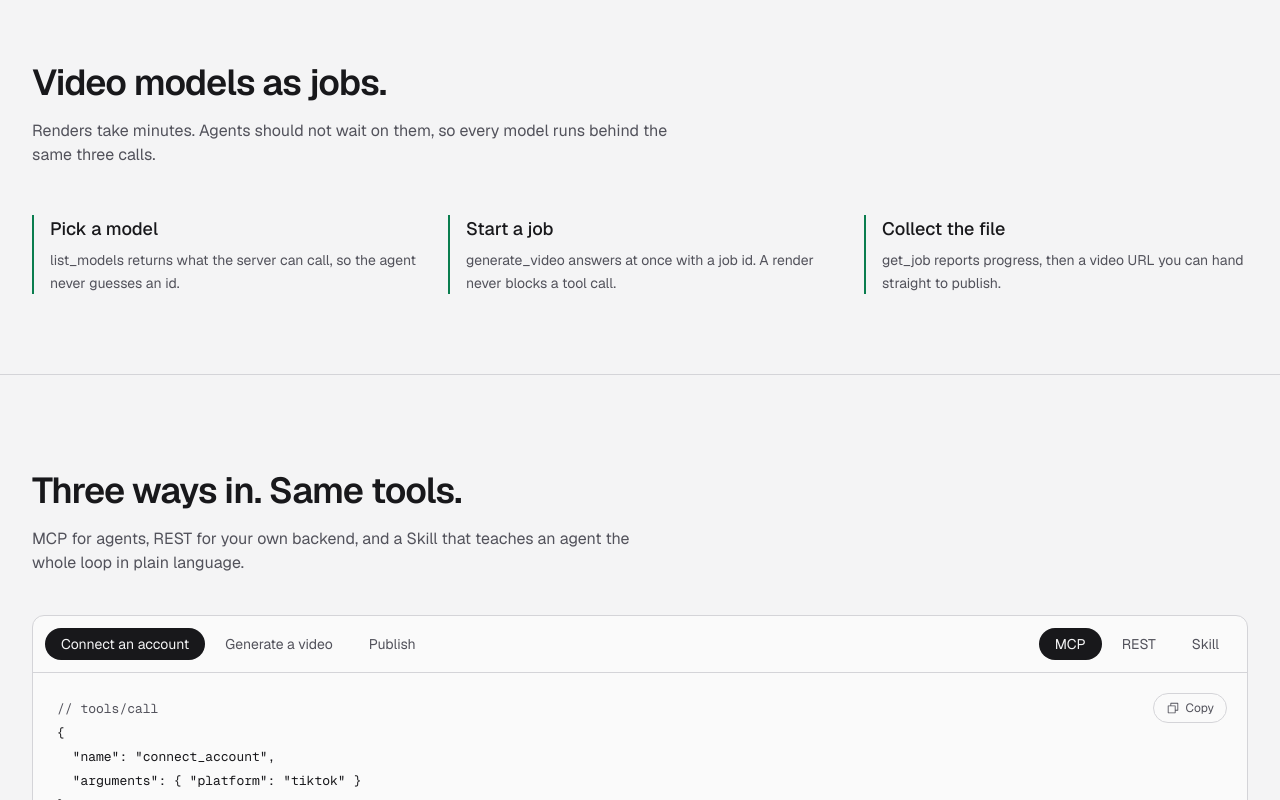
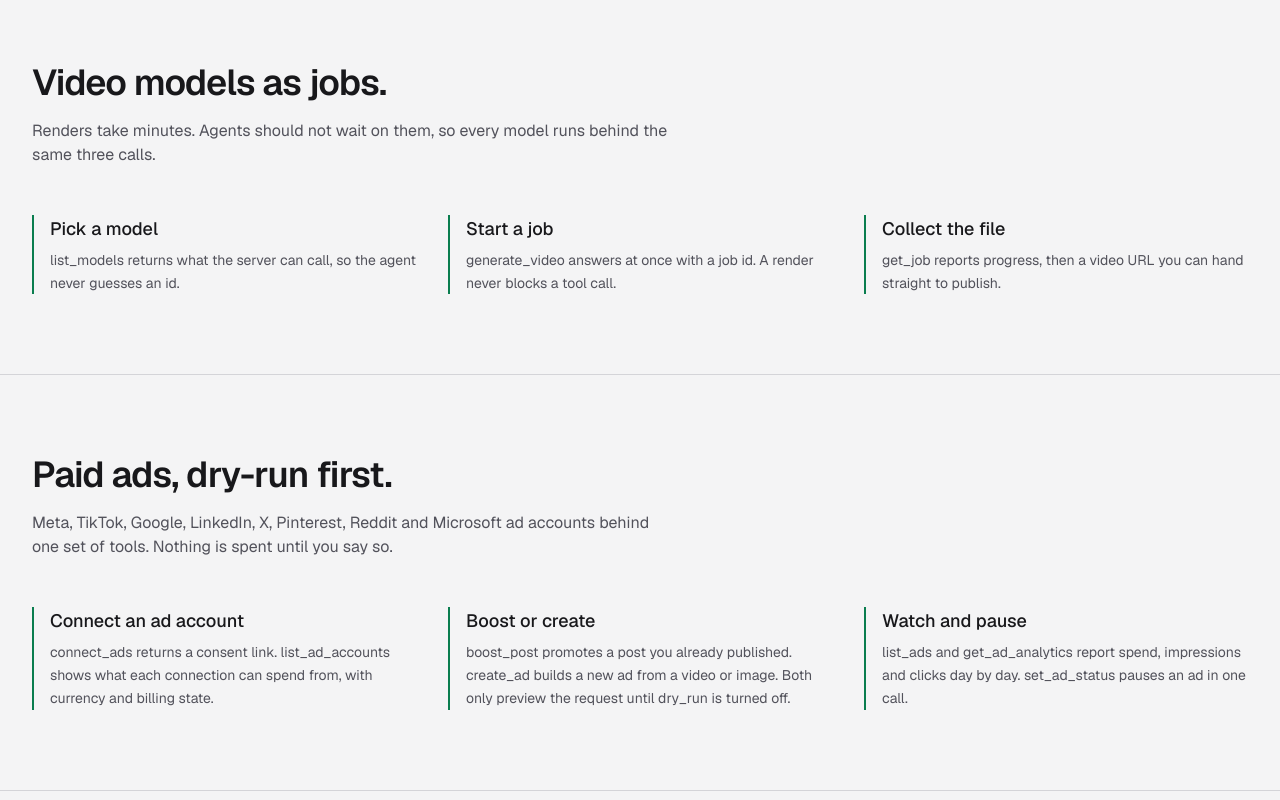
Before and after one commit to YouMingYeh/Distro, a Next.js app in the folder web/: page / in a window 1280 px wide. Shown: the part 2000-2800 px from the top of the page. Built offline with nearby package versions, Linux system fonts and the light colour scheme; no server answers.

Commit message:
Show the ads tools on the site: a paid ads section and a boost example

```diff
--- a/web/app/layout.tsx
+++ b/web/app/layout.tsx
@@ -9,7 +9,7 @@ const geistMono = Geist_Mono({ variable: "--font-geist-mono", subsets: ["latin"]
 export const metadata: Metadata = {
   title: "Distro: social ads infra for agents",
   description:
-    "Agent tools for social: connect accounts, call video models, and publish short-form video through MCP, REST, or a Skill.",
+    "Agent tools for social: connect accounts, call video models, publish short-form video, and run paid ads through MCP, REST, or a Skill.",
 };
 
 export default function RootLayout({ children }: LayoutProps<"/">) {
--- a/web/app/page.tsx
+++ b/web/app/page.tsx
@@ -55,10 +55,25 @@ const TOOLS = [
   },
 ];
 
-const JOB_FLOW = [
+const FLOWS = [
+  {
+    title: "Video models as jobs.",
+    lead: "Renders take minutes. Agents should not wait on them, so every model runs behind the same three calls.",
+    steps: [
       ["Pick a model", "list_models returns what the server can call, so the agent never guesses an id."],
       ["Start a job", "generate_video answers at once with a job id. A render never blocks a tool call."],
       ["Collect the file", "get_job reports progress, then a video URL you can hand straight to publish."],
+    ],
+  },
+  {
+    title: "Paid ads, dry-run first.",
+    lead: "Meta, TikTok, Google, LinkedIn, X, Pinterest, Reddit and Microsoft ad accounts behind one set of tools. Nothing is spent until you say so.",
+    steps: [
+      ["Connect an ad account", "connect_ads returns a consent link. list_ad_accounts shows what each connection can spend from, with currency and billing state."],
+      ["Boost or create", "boost_post promotes a post you already published. create_ad builds a new ad from a video or image. Both only preview the request until dry_run is turned off."],
+      ["Watch and pause", "list_ads and get_ad_analytics report spend, impressions and clicks day by day. set_ad_status pauses an ad in one call."],
+    ],
+  },
 ];
 
 // Example payloads. Shapes follow the tool contracts; values are illustrative.
@@ -146,6 +161,46 @@ Agent   Rendering now.
 Agent   Here is the dry run. Nothing was posted.
         Say "post it" when you want it to go live.`,
   },
+  "Run an ad": {
+    MCP: `// tools/call
+{
+  "name": "boost_post",
+  "arguments": {
+    "post_id": "<post_id from publish>",
+    "account_id": "<from list_ad_accounts>",
+    "ad_account_id": "<from list_ad_accounts>",
+    "name": "Launch boost",
+    "goal": "video_views",
+    "budget_amount": 20,
+    "budget_type": "daily",
+    "countries": ["US"],
+    "dry_run": true
+  }
+}
+
+// result
+{
+  "dry_run": true,
+  "message": "Dry-run only; no ad was created and nothing will be spent."
+}`,
+    REST: `curl ${BASE}/api/tools/boost_post \\
+  -H "Authorization: Bearer $DISTRO_TOKEN" \\
+  -d '{
+    "post_id": "<post_id from publish>",
+    "account_id": "<from list_ad_accounts>",
+    "ad_account_id": "<from list_ad_accounts>",
+    "name": "Launch boost",
+    "goal": "video_views",
+    "budget_amount": 20,
+    "budget_type": "daily",
+    "countries": ["US"],
+    "dry_run": true
+  }'`,
+    Skill: `You     Put $20 a day behind yesterday's TikTok, US only.
+
+Agent   Here is the dry run: $20 daily, video views, US.
+        Nothing is spent yet. Confirm and I will start it.`,
+  },
 };
 
 const OAUTH_FLOW = `POST /mcp
@@ -219,7 +274,7 @@ export default function Page({ searchParams }: PageProps<"/">) {
               Social ads infra for agents.
             </h1>
             <p className="rise mt-6 max-w-[46ch] text-lg leading-relaxed text-muted" style={{ "--i": 1 } as React.CSSProperties}>
-              Give any agent the tools to connect social accounts, call video models and publish short-form video.
+              Give any agent the tools to connect social accounts, call video models, publish short-form video and run paid ads on it.
             </p>
             <div className="rise mt-8 flex flex-wrap gap-3" style={{ "--i": 2 } as React.CSSProperties}>
               <a href="#install" className={primary}>
@@ -261,14 +316,13 @@ export default function Page({ searchParams }: PageProps<"/">) {
           </div>
         </section>
 
-        <section className="border-y border-line">
+        {FLOWS.map(({ title, lead, steps }, i) => (
+          <section key={title} className={`border-line ${i ? "border-b" : "border-y"}`}>
             <div className={`${shell} py-16 md:py-20`}>
-            <h2 className={h2}>Video models as jobs.</h2>
-            <p className="mt-4 max-w-[60ch] text-muted">
-              Renders take minutes. Agents should not wait on them, so every model runs behind the same three calls.
-            </p>
+              <h2 className={h2}>{title}</h2>
+              <p className="mt-4 max-w-[60ch] text-muted">{lead}</p>
               <dl className="mt-12 grid gap-8 md:grid-cols-3">
-              {JOB_FLOW.map(([name, desc]) => (
+                {steps.map(([name, desc]) => (
                   <div key={name} className="border-l-2 border-accent pl-4">
                     <dt className="text-lg font-medium">{name}</dt>
                     <dd className="mt-1.5 max-w-[40ch] text-sm leading-relaxed text-muted">{desc}</dd>
@@ -277,6 +331,7 @@ export default function Page({ searchParams }: PageProps<"/">) {
               </dl>
             </div>
           </section>
+        ))}
 
         <section id="interfaces" className={`${shell} scroll-mt-8 py-16 md:py-24`}>
           <h2 className={h2}>Three ways in. Same tools.</h2>
```
Lines whose indentation alone changed are shown as unchanged.
